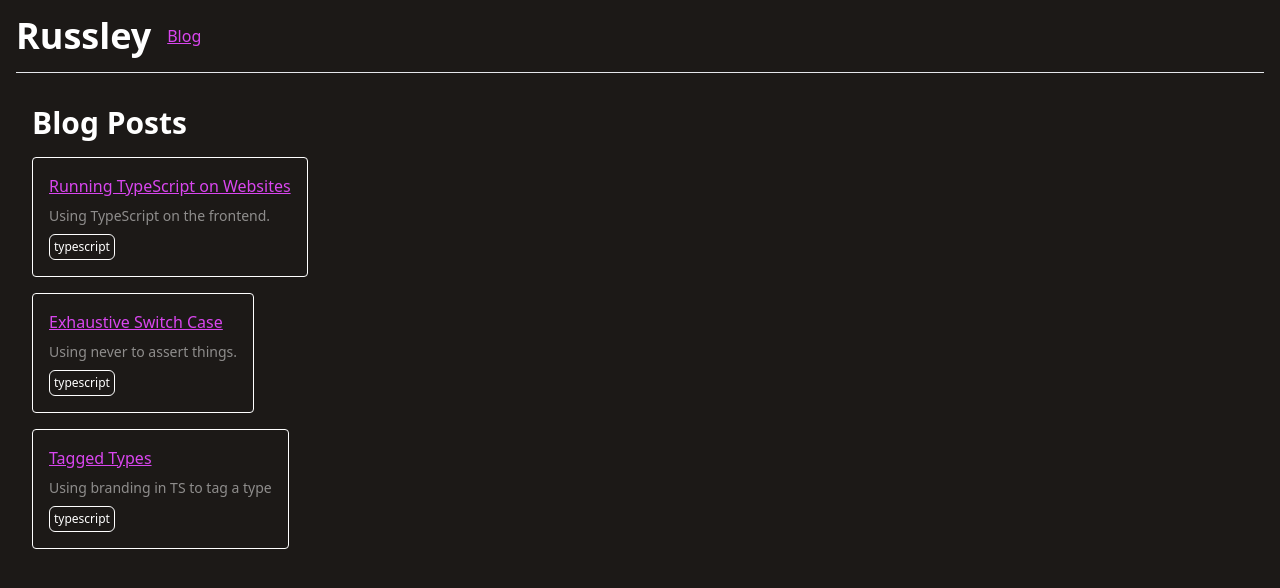
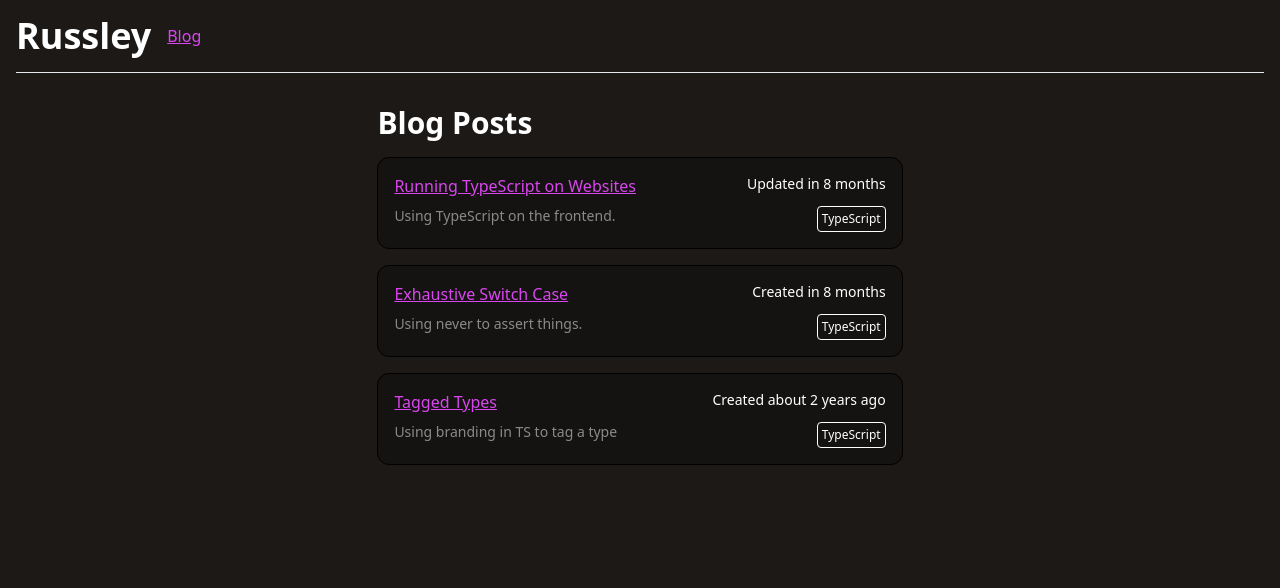
Before and after one commit to russleyshaw/russleyshaw.github.io, a Next.js app: page /blog in a window 1280 px wide. Shown: the top 588 px of the page. Built offline with nearby package versions, Linux system fonts and the light colour scheme.

Commit message:
Updated layout. Added dates.

```diff
--- a/src/app/blog/(posts)/layout.tsx
+++ b/src/app/blog/(posts)/layout.tsx
@@ -3,6 +3,7 @@
 import { usePathname } from "next/navigation";
 import { BLOG_MANIFEST } from "../../../blog_manifest";
 import Tag from "../../../components/Tag";
+import DateSince from "../../../components/DateSince";
 
 export default function PostLayout(props: { children: React.ReactNode }) {
     const pathname = usePathname();
@@ -15,12 +16,26 @@ export default function PostLayout(props: { children: React.ReactNode }) {
     return (
         <div className="flex flex-col gap-2 max-w-2xl self-center">
             <h1>{meta.title}</h1>
-            <span className="opacity-50">{meta.description}</span>
-            <div className="flex flex-wrap flex-row gap-1 self-end">
-                {meta.tags.map((t) => (
-                    <Tag key={t}>{t}</Tag>
-                ))}
+            <div className="flex flex-row justify-between gap-4">
+                <span className="opacity-50">{meta.description}</span>
+                <div className="flex flex-wrap flex-row gap-1 self-end">
+                    {meta.tags.map((t) => (
+                        <Tag key={t}>{t}</Tag>
+                    ))}
+                </div>
             </div>
+
+            <div className="flex flex-row justify-between text-sm">
+                <div>
+                    Created <DateSince date={meta.createdAt} />
+                </div>
+                {meta.updatedAt && (
+                    <div>
+                        Updated <DateSince date={meta.updatedAt} />
+                    </div>
+                )}
+            </div>
+
             <hr />
 
             <div className="flex flex-col gap-4 mb-[10rem]">{props.children}</div>
--- a/src/app/blog/(posts)/running-ts-on-websites/page.mdx
+++ b/src/app/blog/(posts)/running-ts-on-websites/page.mdx
@@ -1,3 +1,5 @@
+# Contents
+
 # Motivation
 
 The TypeScript playground is a great tool for quickly testing out code snippets. But how does it work? Can we create something similar for our own sites.
--- a/src/app/blog/page.tsx
+++ b/src/app/blog/page.tsx
@@ -1,17 +1,36 @@
 import Link from "next/link";
 import { BLOG_MANIFEST } from "../../blog_manifest";
 import Tag from "../../components/Tag";
+import DateSince from "../../components/DateSince";
 
 export default function () {
     return (
-        <div className="p-4 flex flex-col gap-4 items-start">
+        <div className="p-4 flex flex-col gap-4 items-start self-center">
             <h2>Blog Posts</h2>
+            <div className="flex flex-col gap-4 items-stretch">
                 {BLOG_MANIFEST.map((b) => (
-                <div key={b.slug} className="flex flex-col p-4 border border-white rounded gap-2">
+                    <div
+                        key={b.slug}
+                        className="grid grid-cols-2 p-4 bg-black/25 border border-black rounded-xl gap-2"
+                    >
                         <Link href={`/blog/${b.slug}`}>{b.title}</Link>
+
+                        <div className="justify-self-end text-sm">
+                            {!b.updatedAt && (
+                                <>
+                                    Created <DateSince date={b.createdAt} />
+                                </>
+                            )}
+                            {b.updatedAt && (
+                                <>
+                                    Updated <DateSince date={b.updatedAt} />
+                                </>
+                            )}
+                        </div>
+
                         <span className="text-sm opacity-50">{b.description}</span>
 
-                    <div className="flex flex-wrap flex-row gap-1">
+                        <div className="flex flex-wrap flex-row gap-1 justify-self-end">
                             {b.tags.map((b) => (
                                 <Tag key={b}>{b}</Tag>
                             ))}
@@ -19,5 +38,6 @@ export default function () {
                     </div>
                 ))}
             </div>
+        </div>
     );
 }
--- a/src/blog_manifest.ts
+++ b/src/blog_manifest.ts
@@ -3,6 +3,15 @@ export interface BlogManifestPost {
     title: string;
     description: string;
     tags: string[];
+    createdAt: Date;
+    updatedAt?: Date;
+}
+
+export enum Tag {
+    TS = "TypeScript",
+    PY = "Python",
+    Tutorial = "Tutorial",
+    Snippet = "Snippet",
 }
 
 export const BLOG_MANIFEST: BlogManifestPost[] = [
@@ -10,18 +19,22 @@ export const BLOG_MANIFEST: BlogManifestPost[] = [
         slug: "running-ts-on-websites",
         title: "Running TypeScript on Websites",
         description: "Using TypeScript on the frontend.",
-        tags: ["typescript"],
+        tags: [Tag.TS],
+        createdAt: new Date("2024-06-14"),
+        updatedAt: new Date("2024-06-13"),
     },
     {
         slug: "exhaustive-switch-case",
         title: "Exhaustive Switch Case",
         description: "Using never to assert things.",
-        tags: ["typescript"],
+        tags: [Tag.TS],
+        createdAt: new Date("2024-05-20"),
     },
     {
         slug: "tagged-types",
         title: "Tagged Types",
         description: "Using branding in TS to tag a type",
-        tags: ["typescript"],
+        tags: [Tag.TS],
+        createdAt: new Date("2021-10-03"),
     },
 ];
--- /dev/null
+++ b/src/components/DateSince.tsx
@@ -0,0 +1,15 @@
+"use client";
+
+import { formatDistanceToNow } from "date-fns";
+
+export interface DateSinceProps {
+    date: Date;
+}
+
+export default function DateSince(props: DateSinceProps) {
+    const { date } = props;
+
+    return (
+        <span title={date.toLocaleString()}>{formatDistanceToNow(date, { addSuffix: true })}</span>
+    );
+}
--- a/src/components/GenericCodeBlock.tsx
+++ b/src/components/GenericCodeBlock.tsx
@@ -4,22 +4,73 @@ import "highlight.js/styles/github-dark.css";
 import hljs from "highlight.js";
 
 import { trimLines } from "../lib/string";
+import { useState } from "react";
+import { copyToClipboard } from "../lib/clipboard";
+import TagButton from "./TagButton";
 
 export interface GenericCodeBlockProps {
     language?: string;
     code?: string;
+    footer?: React.ReactNode;
+    actions?: React.ReactNode;
+    title?: string;
 }
 
 export default function GenericCodeBlock(props: GenericCodeBlockProps) {
     const { code, language } = props;
 
+    const [copied, setCopied] = useState(false);
     const trimmedCode = trimLines(code ?? "");
     const highlighted = hljs.highlight(trimmedCode, { language: language ?? "typescript" });
 
+    const langName = getLanguageName(language);
+
     return (
-        <pre className="overflow-x-auto text-sm">
-            {/* biome-ignore lint/security/noDangerouslySetInnerHtml: <explanation> */}
-            <code dangerouslySetInnerHTML={{ __html: highlighted.value }} />
-        </pre>
+        <div className="flex flex-col bg-black/10 p-4 shadow rounded-lg gap-2 border border-black">
+            <div className="flex flex-row justify-between gap-1">
+                <div className="flex flex-row gap-1">
+                    <span className="opacity-50">{props.title ?? langName}</span>
+                </div>
+
+                <div className="flex flex-row gap-1">
+                    <TagButton
+                        onClick={() => {
+                            copyToClipboard(code ?? "");
+                            setCopied(true);
+                            setTimeout(() => setCopied(false), 2000);
+                        }}
+                    >
+                        {copied ? "Copied!" : "Copy"}
+                    </TagButton>
+                    {props.actions}
+                </div>
+            </div>
+
+            <hr className="opacity-25" />
+
+            <pre className="overflow-x-auto text-sm">
+                {/* biome-ignore lint/security/noDangerouslySetInnerHtml: <explanation> */}
+                <code dangerouslySetInnerHTML={{ __html: highlighted.value }} />
+            </pre>
+
+            {props.footer}
+        </div>
     );
 }
+
+function getLanguageName(lang?: string) {
+    if (!lang) return "Unknown";
+
+    switch (lang.toLowerCase().trim()) {
+        case "ts":
+        case "tsx":
+        case "typescript":
+            return "TypeScript";
+        case "js":
+        case "jsx":
+        case "javascript":
+            return "JavaScript";
+    }
+
+    return lang;
+}
--- a/src/components/SmartCodeBlock.tsx
+++ b/src/components/SmartCodeBlock.tsx
@@ -5,7 +5,7 @@ import GenericCodeBlock from "./GenericCodeBlock";
 
 import { getTypeScriptErrors } from "../lib/typescript";
 import { useState } from "react";
-import { copyToClipboard } from "../lib/clipboard";
+import TagButton from "./TagButton";
 
 export interface CodeBlockProps {
     filename?: string;
@@ -21,7 +21,6 @@ export default function CodeBlock(props: CodeBlockProps) {
     const result = parseTsBlock(code);
 
     const [showHidden, setShowHidden] = useState(false);
-    const [copied, setCopied] = useState(false);
     const shownCode = showHidden ? code : result.code;
 
     const shouldCompile = isTypeScript && result.tsCheck;
@@ -30,46 +29,24 @@ export default function CodeBlock(props: CodeBlockProps) {
         return getTypeScriptErrors(code ?? "");
     }, [shouldCompile, code]);
     return (
-        <div className="flex flex-col bg-black/10 p-2 rounded-sm gap-2">
-            <div className="flex flex-row justify-between gap-1">
-                <div className="flex flex-row gap-1">
-                    {result.filename && <span className="text-gray-500">{result.filename}</span>}
-                </div>
-
-                <div className="flex flex-row gap-1">
-                    <button
-                        type="button"
-                        className="opacity-50 text-xs border border-white hover:bg-white hover:text-black rounded p-1"
-                        onClick={() => {
-                            copyToClipboard(shownCode);
-                            setCopied(true);
-                            setTimeout(() => setCopied(false), 2000);
-                        }}
-                    >
-                        {copied ? "Copied!" : "Copy"}
-                    </button>
-                    {result.totalHidden > 0 && (
-                        <button
-                            type="button"
-                            className="opacity-50 text-xs border border-white hover:bg-white hover:text-black rounded p-1"
-                            onClick={() => setShowHidden((v) => !v)}
-                        >
+        <GenericCodeBlock
+            actions={
+                result.totalHidden > 0 && (
+                    <TagButton onClick={() => setShowHidden((v) => !v)}>
                         {showHidden ? "Collapse" : "Show All"}
-                        </button>
-                    )}
-                </div>
-            </div>
-
-            <hr className="opacity-25" />
-
-            <GenericCodeBlock code={shownCode} language={language} />
-
+                    </TagButton>
+                )
+            }
+            code={shownCode}
+            language={language}
+            footer={
                 <CodeBlockCompileStatus
                     compilable={shouldCompile}
                     loading={tsErrors.loading}
                     errors={tsErrors.value}
                 />
-        </div>
+            }
+        />
     );
 }
 
--- a/src/components/Tag.tsx
+++ b/src/components/Tag.tsx
@@ -3,5 +3,5 @@ interface TagProps {
 }
 
 export default function Tag(props: TagProps) {
-    return <div className="text-xs p-1 rounded-md border border-white">{props.children}</div>;
+    return <div className="text-xs p-1 rounded border border-white">{props.children}</div>;
 }
--- /dev/null
+++ b/src/components/TagButton.tsx
@@ -0,0 +1,18 @@
+interface TagButtonProps {
+    onClick?: () => void;
+    children?: React.ReactNode;
+    title?: string;
+}
+
+export default function TagButton(props: TagButtonProps) {
+    return (
+        <button
+            onClick={props.onClick}
+            type="button"
+            title={props.title}
+            className="opacity-50 text-xs p-1 rounded-md border border-white hover:bg-white hover:text-black"
+        >
+            {props.children}
+        </button>
+    );
+}
```
Also changed, not shown: 1 other file (tests, documents, lock files or other folders). Lines whose indentation alone changed are shown as unchanged.
